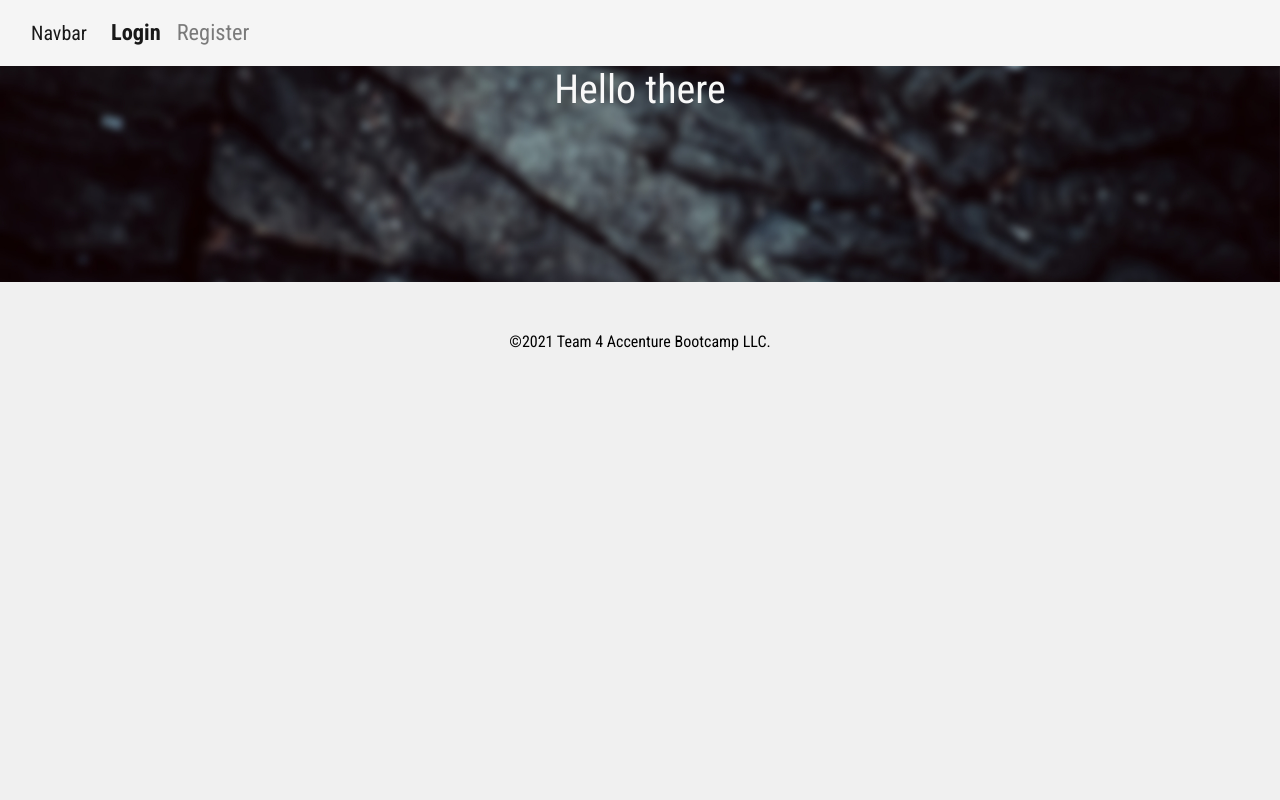
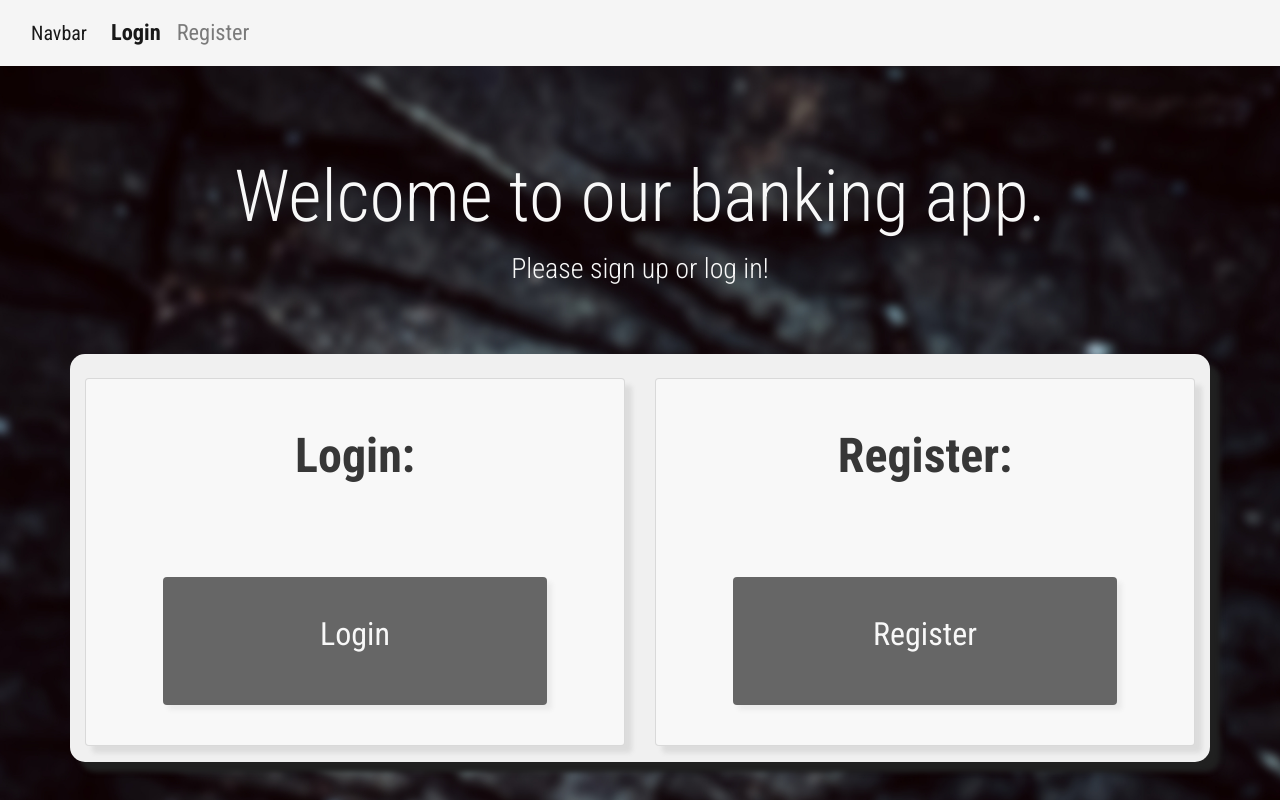
Before and after one commit to UnOrthodox21/BootcampBankingApp, a Vue app in the folder frontend/bootcampbankingapp/: page / in a window 1280 px wide. Shown: the top 800 px of the page. Built offline with nearby package versions, Linux system fonts and the light colour scheme.

Commit message:
Finished bank accounts edit form and improved getBankAccountByAccountNumber in api

```diff
--- a/frontend/bootcampbankingapp/src/components/bank-accounts/BankAccountsTable.vue
+++ b/frontend/bootcampbankingapp/src/components/bank-accounts/BankAccountsTable.vue
@@ -16,39 +16,42 @@
   <tbody>
     <tr v-bind:key="bankAccount.id" v-for="(bankAccount, index) in bankAccounts">
       <td>{{ index + 1 }}</td>
-      <td>{{ bankAccount.number }}</td>
-      <td>{{ bankAccount.type}} </td>
+      <td> {{ bankAccount.number }}</td>
+      <td>{{ bankAccount.type}}</td>
       <td>{{ $filters.formatCurrency(bankAccount.balance) }}</td>
-      <td><button  type="button" class="btn btn-outline-success mx-2" data-toggle="modal" data-target="#exampleModal" data-whatever="@getbootstrap"> Edit </button>
+      <td><button @click="setSelectedBankAccount(index)" type="button" class="btn btn-outline-success mx-2" data-toggle="modal" data-target="#bankAccountEditModal"> Edit </button>
       <button v-if="bankAccount.type === 'Secondary'" @click="deleteBankAccount(bankAccount.number)" type="button" class="btn btn-outline-danger mx-2"> Remove </button></td>
     </tr>
   </tbody>
 
-<div class="modal fade" id="exampleModal" tabindex="-1" role="dialog" aria-labelledby="exampleModalLabel" aria-hidden="true">
+<div class="modal fade" id="bankAccountEditModal" tabindex="-1" role="dialog" aria-labelledby="exampleModalLabel" aria-hidden="true">
   <div class="modal-dialog" role="document">
     <div class="modal-content">
       <div class="modal-header">
-        <h5 class="modal-title" id="exampleModalLabel">New message</h5>
-        <button type="button" class="close" data-dismiss="modal" aria-label="Close">
+        <h5 class="modal-title" id="exampleModalLabel">Edit bank accounts</h5>
+        <button type="button" class="close" id="closeModalButton" data-dismiss="modal" aria-label="Close">
           <span aria-hidden="true">&times;</span>
         </button>
       </div>
+      <form @submit="editBankAccount">
       <div class="modal-body">
-        <form>
           <div class="form-group">
-            <label for="recipient-name" class="col-form-label">Recipient:</label>
-            <input type="text" class="form-control" id="recipient-name">
+            <label for="accountNumberInput" class="col-form-label">Account number:</label>
+          <input type="text" class="form-control" id="accountNumberInput" v-model="selectedBankAccount.number" required>
           </div>
           <div class="form-group">
-            <label for="message-text" class="col-form-label">Message:</label>
-            <textarea class="form-control" id="message-text"></textarea>
+            <label for="message-text" class="col-form-label">Account type:</label>
+          <select class="form-control" id="accountTypeInput" v-model="selectedBankAccount.type"  name="usertBankAccount" placeholder="Select your bank account" >
+            <option value="Primary" v-bind:selected="selectedBankAccount.type == 'Primary'">Primary</option>
+            <option value="Secondary" v-bind:selected="selectedBankAccount.type == 'Secondary'">Secondary</option>
+         </select>
           </div>
-        </form>
       </div>
       <div class="modal-footer">
-        <button type="button" class="btn btn-secondary" data-dismiss="modal">Close</button>
-        <button type="button" class="btn btn-primary">Send message</button>
+        <button type="button" class="btn btn-secondary" data-dismiss="modal">Cancel</button>
+        <button type="submit" class="btn btn-primary">Submit</button>
       </div>
+      </form>
     </div>
   </div>
 </div>
@@ -60,6 +63,12 @@
 <script>
 export default {
     name: "BankAccountsTable",
+    data() {
+      return {
+        selectedBankAccount: [],
+        selectedBankAccountNumber: ''
+      }
+    },
     components: {
 
     },
@@ -78,6 +87,28 @@ export default {
           this.$http.post(process.env.VUE_APP_API_URL + "/bank-accounts/createForUser/" + this.user.id)
           .then(() => this.$parent.$parent.$parent.setBankAccounts())
           .catch(err => console.log(err));
+      },
+
+        editBankAccount(e) {
+         e.preventDefault();
+
+        this.$http.put(process.env.VUE_APP_API_URL + "/bank-accounts/" + this.selectedBankAccountNumber, this.selectedBankAccount)
+          .then(() => {
+            this.$parent.$parent.$parent.setBankAccounts() ;
+            document.getElementById("closeModalButton").click();
+          })
+          .catch(err => console.log(err));
+         },
+
+      setSelectedBankAccount(index) {
+        this.selectedBankAccountNumber = this.bankAccounts[index].number;
+
+        this.selectedBankAccount = {
+            "id": this.bankAccounts[index].id,
+            "number": this.bankAccounts[index].number,
+            "type": this.bankAccounts[index].type,
+            "balance": this.bankAccounts[index].balance
+        }
       }
      }
 }
--- a/frontend/bootcampbankingapp/src/components/home/HomeBanner.vue
+++ b/frontend/bootcampbankingapp/src/components/home/HomeBanner.vue
@@ -1,8 +1,18 @@
 <template>
+
     <div class="jumbotron jumbotron-fluid bg-none my-4 pb-4">
   <div class="container">
+
+<div v-if="jwt === undefined || jwt === ''">
+    <h1 class="display-3">Welcome to our banking app.</h1>
+    <p class="lead">Please sign up or log in!</p>
+</div>
+
+
+    <div v-else>
     <h1 class="display-3">Hello there, {{user.firstName}} {{user.lastName}}</h1>
     <p class="lead">Nice to see you visiting our Banking application!</p>
+    </div>
   </div>
 </div>
 </template>
--- a/frontend/bootcampbankingapp/src/components/home/HomeMenu.vue
+++ b/frontend/bootcampbankingapp/src/components/home/HomeMenu.vue
@@ -1,4 +1,45 @@
 <template>
+
+    <div v-if="jwt === undefined || jwt === ''">
+    <div class="container" id="home-menu">
+        <div class="row">
+                <div class="col-6 text-left mt-3 mb-3 pt-2">
+                    <div class="card">
+                        <div class="card-body">
+                    <h2 class="mb-4 login-register-title text-center mt-4 py-1">Login:</h2>
+
+            <div class="row">
+                <div class="col-12 text-center">
+                    <router-link class="btn btn-login text-center " to="/login">Login</router-link>
+                    </div>
+                    </div>
+                </div>
+            </div>
+        </div>
+
+                 <div class="col-6 text-left mt-3 mb-3 pt-2">
+                    <div class="card">
+                        <div class="card-body">
+                    <div class="row">
+                    <div class="col-12 text-center">
+                        <h2 class="mb-4 login-register-title text-center mt-4 py-1">Register:</h2>
+                    </div>
+                     </div>
+
+                    <div class="row">
+                     <div class="col-12 text-center">
+                        <router-link class="btn btn-register" to="/register">Register</router-link>
+                     </div>
+                     </div>
+                </div>
+                </div>
+                </div>
+        </div>
+    </div>
+    </div>
+
+
+  <div v-else>
     <div class="container" id="home-menu">
         <div class="row">
                 <div class="col-6 text-left mt-3 mb-3 pt-2">
@@ -63,6 +104,7 @@
                 </div>
             </div>
     </div>
+    </div>
 </template>
 
 <script>
@@ -73,7 +115,7 @@ export default {
         bankAccountIndex: 0,
         }
     },
-    props: ["user", "bankAccounts"]
+    props: ["user", "bankAccounts", "jwt"]
 }
 </script>
 
@@ -88,6 +130,11 @@ export default {
 
     .home-menu-title {
         font-size: 1.75em;
+        font-weight: bold;
+    }
+
+      .login-register-title {
+        font-size: 3em;
         font-weight: bold;
     }
 
@@ -122,6 +169,36 @@ export default {
         box-shadow: 5px 5px 5px rgb(235, 235, 235);
     }
 
+    .btn-register {
+        margin-top: 2em;
+        height: 4em;
+         vertical-align: middle;
+         width: 12em;
+         font-size: 2em;
+         text-align: center;
+         align-items: center;
+        background-color: rgb(102, 102, 102);
+    }
+
+    .btn-register:hover {
+        background-color: rgb(124, 124, 124);
+    }
+
+
+    .btn-login {
+         margin-top: 2em;
+         vertical-align: middle;
+         font-size: 2em;
+         height: 4em;
+         width: 12em;
+         background-color: rgb(102, 102, 102);
+    }
+
+    .btn-login:hover {
+          background-color: rgb(124, 124, 124);
+    }
+
+
     .btn-user {
         margin-top: 2em;
         background-color: rgb(102, 102, 102);
--- a/frontend/bootcampbankingapp/src/views/Home.vue
+++ b/frontend/bootcampbankingapp/src/views/Home.vue
@@ -1,12 +1,6 @@
 <template>
-<div v-if="jwt === undefined || jwt === ''">
-  <h1>Hello there</h1>
-</div>
-
-<div v-else>
   <HomeBanner v-bind:user="user"/>
-  <HomeMenu v-bind:user="user" v-bind:bankAccounts="bankAccounts"/>
-</div>
+  <HomeMenu v-bind:user="user" v-bind:bankAccounts="bankAccounts" v-bind:jwt="jwt"/>
 </template>
 
 <script>
```
Also changed, not shown: frontend/bootcampbankingapp/src/components/bank-accounts/BankAccountPopup.vue (deleted, +0 -21 lines), frontend/bootcampbankingapp/src/components/bank-accounts/Popup.vue (deleted), 2 other files (tests, documents, lock files or other folders).
